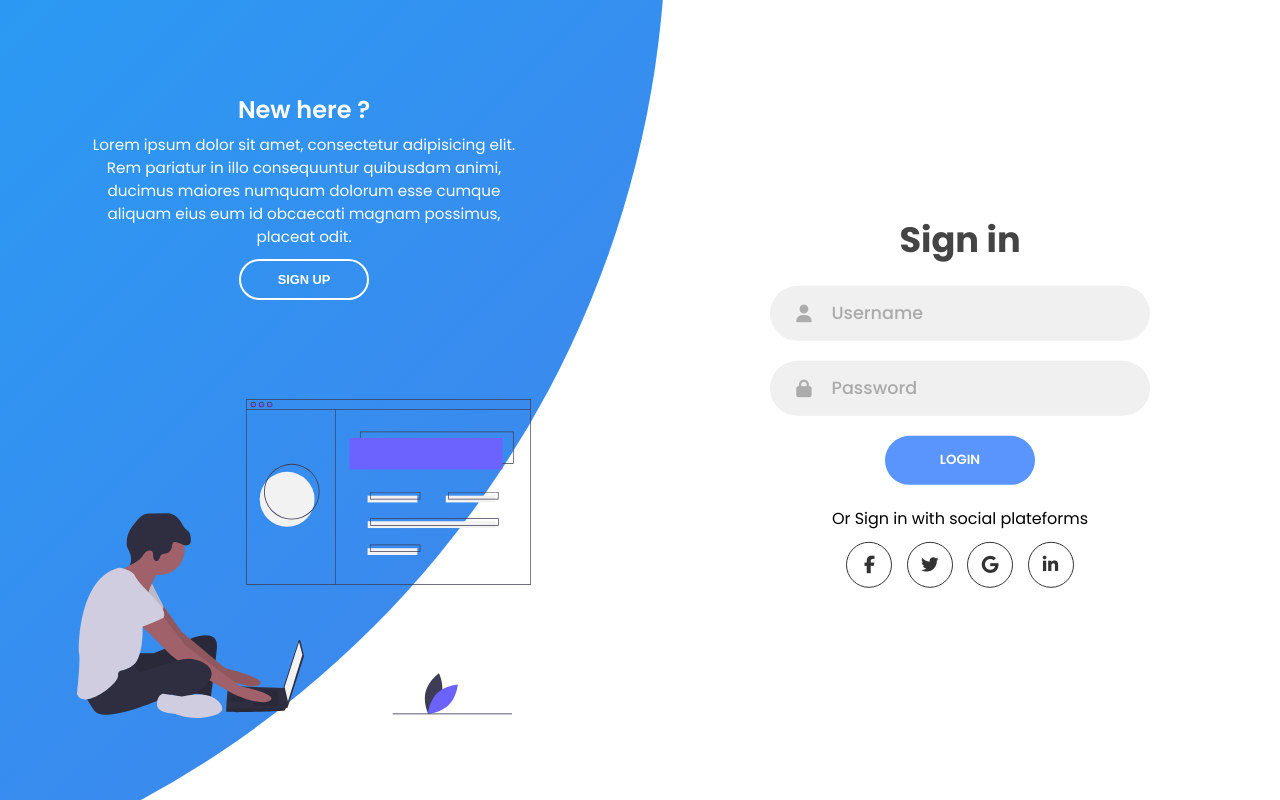
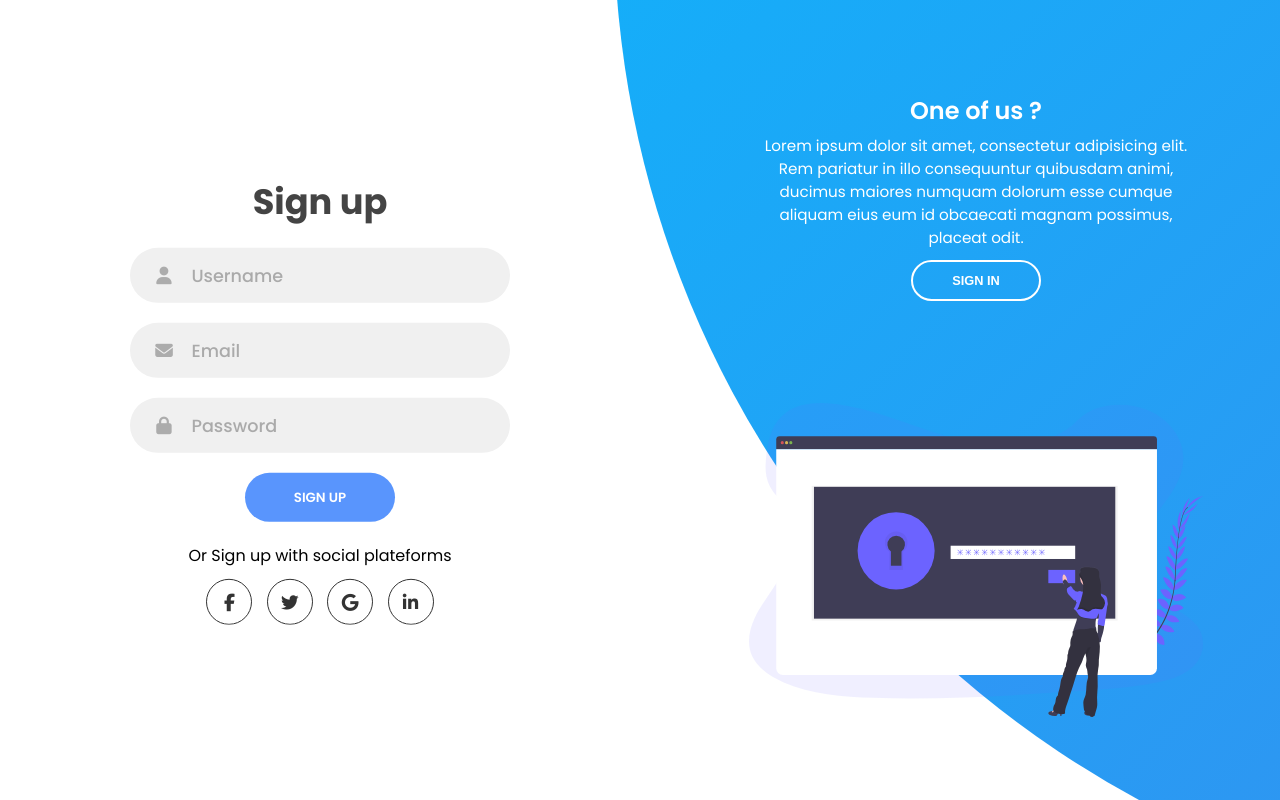
Before and after one commit to YoussefElHaddady/login-registration-system, a plain HTML site: page index.html in a window 1280 px wide. Both pictures are taken after a click on the button "SIGN UP". Drawn offline with Linux system fonts and the light colour scheme.

Commit message:
animations + transactions

```diff
--- a/css/main.css
+++ b/css/main.css
@@ -30,6 +30,7 @@ input {
   right: 48%;
   transform: translateY(-50%);
   z-index: 6;
+  transition: 1.8s ease-in-out;
 }
 
 .forms-container {
@@ -49,6 +50,7 @@ input {
   display: grid;
   grid-template-columns: 1fr;
   z-index: 5;
+  transition: 1s 0.7s ease-in-out;
 }
 
 form {
@@ -60,6 +62,7 @@ form {
   overflow: hidden;
   grid-column: 1/2;
   grid-row: 1/2;
+  transition: 0.2s 0.7s ease-in-out;
 }
 
 form.sign-in-form {
@@ -191,6 +194,7 @@ form.sign-up-form {
 
 .panel .content {
   color: #ffffff;
+  transition: 0.9s 0.6s ease-in-out;
 }
 
 .panel h3 {
@@ -216,9 +220,47 @@ form.sign-up-form {
 
 .image {
   width: 100%;
+  transition: 1.1s 0.4s ease-in-out;
 }
 
 .right-panel .content,
 .right-panel .image {
   transform: translateX(800px);
 }
+
+.container.sign-up-mode::before {
+  transform: translate(100%, -50%);
+  right: 52%;
+}
+
+.container.sign-up-mode .left-panel .image,
+.container.sign-up-mode .left-panel .content {
+  transform: translateX(-800px);
+}
+
+.container.sign-up-mode .right-panel .image,
+.container.sign-up-mode .right-panel .content {
+  transform: translateX(0);
+}
+
+.container.sign-up-mode .left-panel {
+  pointer-events: none;
+}
+
+.container.sign-up-mode .right-panel {
+  pointer-events: all;
+}
+
+.container.sign-up-mode .signin-signup {
+  left: 25%;
+}
+
+.container.sign-up-mode form.sign-in-form {
+  z-index: 1;
+  opacity: 0;
+}
+
+.container.sign-up-mode form.sign-up-form {
+  z-index: 2;
+  opacity: 1;
+}
--- a/index.html
+++ b/index.html
@@ -6,7 +6,6 @@
     <title>Responsive Login & Registration</title>
     <meta name="viewport" content="width=device-width, initial-scale=1" />
     <link rel="stylesheet" type="text/css" media="screen" href="css/main.css" />
-    <script src="main.js"></script>
     <script
       src="https://kit.fontawesome.com/64d58efce2.js"
       crossorigin="anonymous"
@@ -117,5 +116,7 @@
         </div>
       </div>
     </div>
+
+    <script src="js/main.js"></script>
   </body>
 </html>
--- /dev/null
+++ b/js/main.js
@@ -0,0 +1,11 @@
+const sign_in_btn = document.querySelector('#sign-in-btn');
+const sign_up_btn = document.querySelector('#sign-up-btn');
+const container = document.querySelector('.container');
+
+sign_up_btn.addEventListener('click', () => {
+  container.classList.add('sign-up-mode');
+});
+
+sign_in_btn.addEventListener('click', () => {
+  container.classList.remove('sign-up-mode');
+});
```
